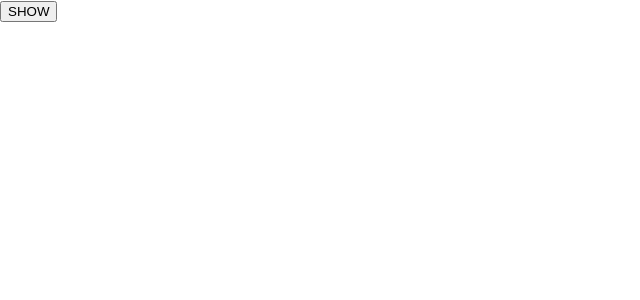
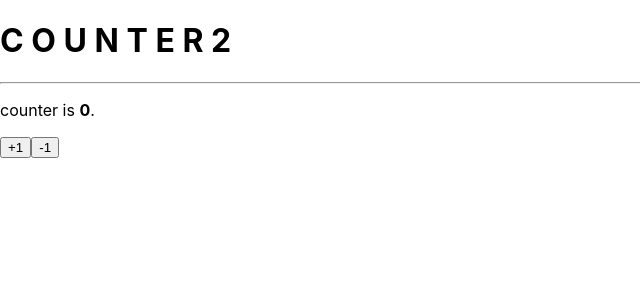
Before and after one commit to cyeongb/Hooks-Practice, a React (Create React App) app: page / in a window 1280 px wide. Shown: the top 300 px of the page, without its empty margins (0-640 px from the left). Built offline with nearby package versions, Linux system fonts and the light colour scheme.

Commit message:
2021 02 26 _1

```diff
--- a/src/App.js
+++ b/src/App.js
@@ -1,14 +1,10 @@
 import React, { useState } from "react";
-import Info from "./Info.js";
+import Counter2 from "./Counter2.js";
 
 const App = () => {
-  const [visible, setVisible] = useState(false);
   return (
     <div>
-      <button onClick={() => setVisible(!visible)}>
-        {visible ? "HIDE" : "SHOW"}
-      </button>
-      {visible && <Info />}
+      <Counter2 />
     </div>
   );
 };
--- /dev/null
+++ b/src/Counter2.js
@@ -0,0 +1,31 @@
+import React, { useReducer } from "react";
+
+const reducer = (state, action) => {
+  switch (action.type) {
+    case "PLUS":
+      return { value: state.value + 1 };
+    case "MINUS":
+      return { value: state.value - 1 };
+    default:
+      return state;
+  }
+};
+
+const Counter2 = () => {
+  const [state, dispatch] = useReducer(reducer, { value: 0 });
+  console.log("state >", state);
+  console.log("dispatch>", dispatch);
+  return (
+    <div>
+      <h1> C O U N T E R 2</h1>
+      <hr />
+      <p>
+        counter is <b>{state.value}</b>.
+      </p>
+      <button onClick={() => dispatch({ type: "PLUS" })}> +1 </button>
+      <button onClick={() => dispatch({ type: "MINUS" })}>-1 </button>
+    </div>
+  );
+};
+
+export default Counter2;
```
Also changed, not shown: src/Theme.js (added, +40 -0 lines).
